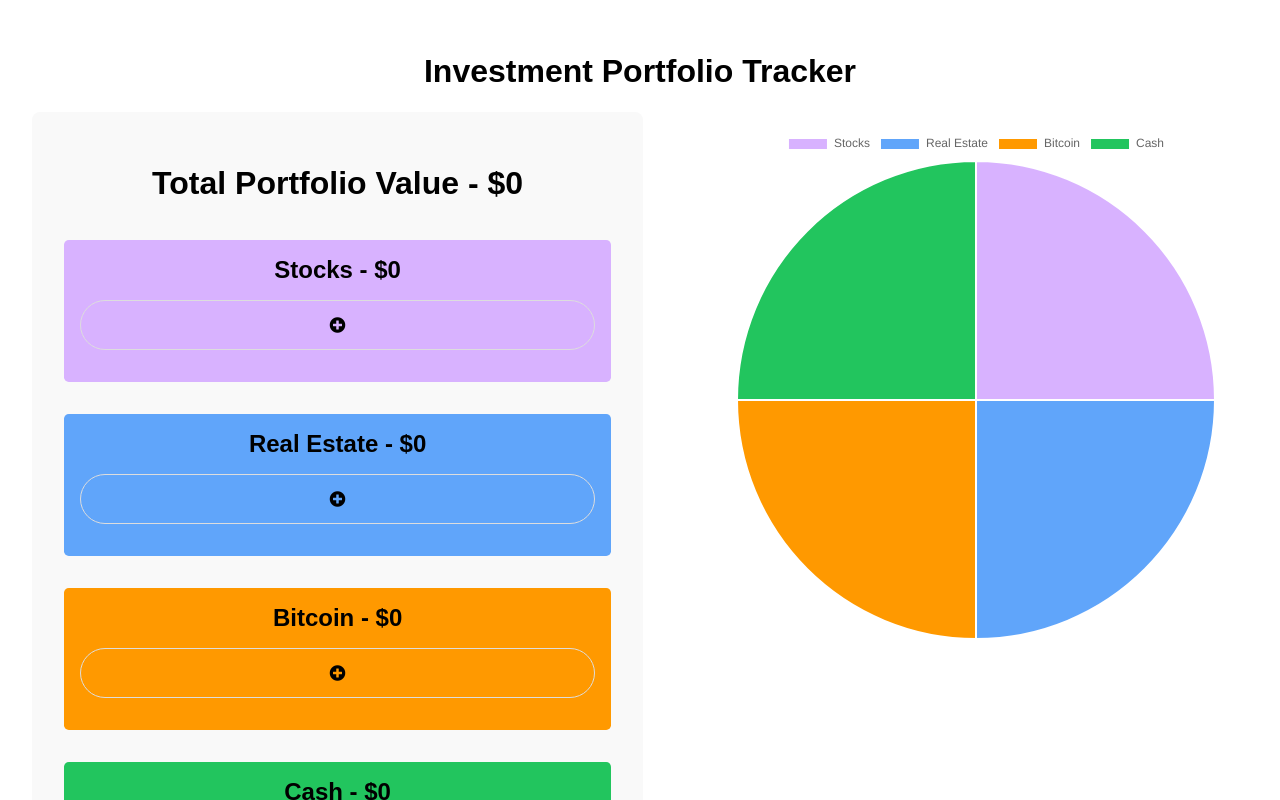
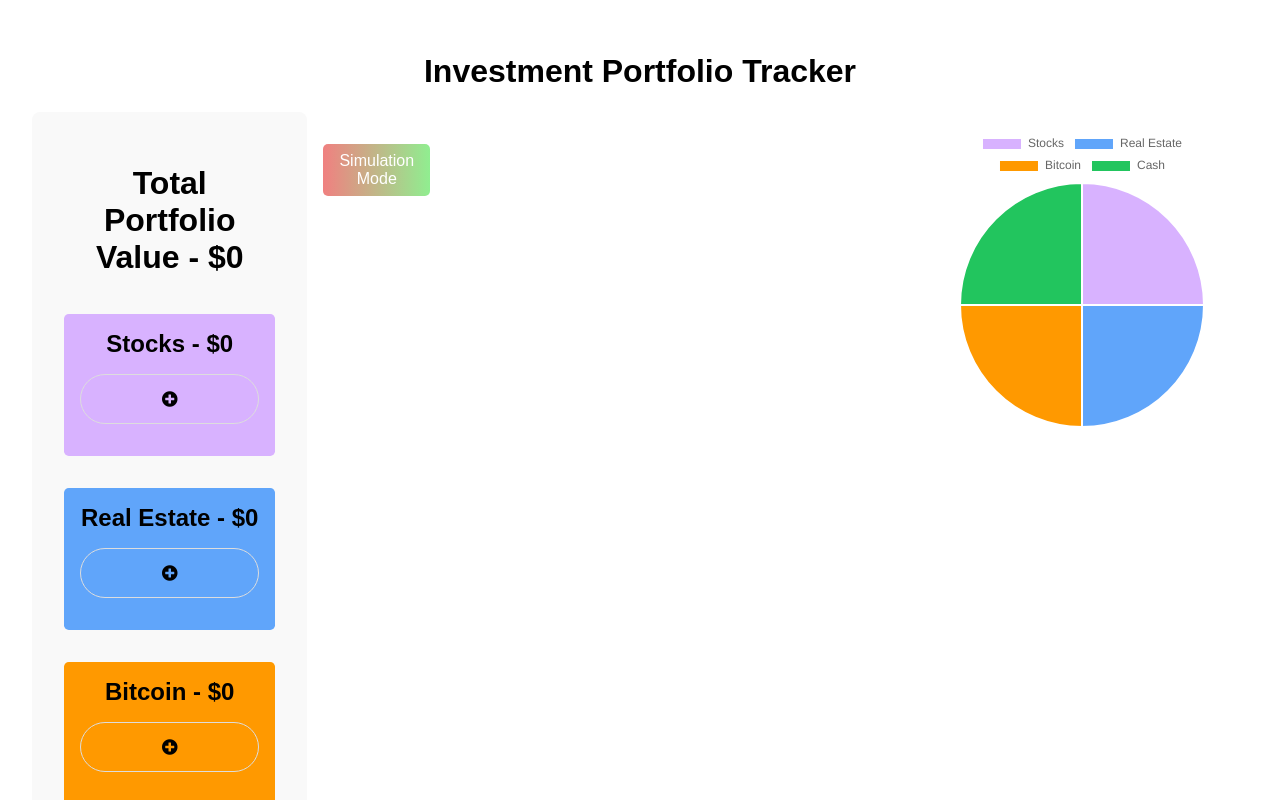
Before and after one commit to mjohnculhane/investment-portfolio, a React (Create React App) app: page / in a window 1280 px wide. Shown: the top 800 px of the page. Built offline with nearby package versions, Linux system fonts and the light colour scheme.

Commit message:
Added some functions to begin developing portfolio simulation mode, starting with Bitcoin.

```diff
--- a/package.json
+++ b/package.json
@@ -6,6 +6,7 @@
     "chart.js": "^4.4.7",
     "cra-template": "1.2.0",
     "font-awesome": "^4.7.0",
+    "rc-slider": "^11.1.8",
     "react": "^19.0.0",
     "react-chartjs-2": "^5.3.0",
     "react-dom": "^19.0.0",
--- a/src/App.css
+++ b/src/App.css
@@ -1,5 +1,6 @@
 .App {
   font-family: Arial, sans-serif;
+  font-size: 1rem;
   display: flex;
   flex-direction: column;
   align-items: center;
@@ -73,6 +74,7 @@ button:hover {
 
 .asset-container {
   display: flex;
+  font-size: 1rem;
   align-items: center; /* Vertically align items */
   gap: 1rem; /* Optional: adds space between the <p> and <button> */
   padding: 0.5rem; /* Adds padding inside the border */
@@ -97,6 +99,7 @@ button:hover {
 }
 
 .asset-container p {
+  font-size: 1rem;
   flex-grow: 1; /* Makes the <p> element take up available space */
   text-align: center; /* Centers the text horizontally */
   margin: 0; /* Removes default margin */
@@ -120,3 +123,36 @@ input[type="number"] {
 .add-asset:hover {
   background-color: #f5f5f5;
 }
+
+/* Simulation Components */
+.simulation-toggle-button {
+  text-align: center;
+  margin-top: 2rem;
+}
+
+.simulation-toggle-button button {
+  font-size: 1rem;
+  padding: 0.5rem 1rem;
+  background: linear-gradient(to right, lightcoral, lightgreen); /* Lighter red and green */
+  color: white;
+  border: none;
+  border-radius: 5px;
+  cursor: pointer;
+  transition: background-color 0.3s ease;
+}
+
+.simulation-toggle-button button:hover {
+  background: linear-gradient(to right, red, rgb(108, 197, 108));
+}
+
+.btc-slider {
+  display: flex;
+  align-items: center;
+  margin: 1rem;
+  width: 100%; /* Ensures the slider takes up the full width of its container */
+}
+
+.btc-slider input[type="range"] {
+  width: 80%; /* Sets the slider width to 80% of its container */
+  max-width: 600px; /* Optional, limits the maximum width */
+}
--- a/src/App.js
+++ b/src/App.js
@@ -1,6 +1,8 @@
 import React, { useState } from 'react';
 import { Pie } from 'react-chartjs-2';
 import { Chart as ChartJS, ArcElement, Tooltip, Legend } from 'chart.js';
+import Slider from 'rc-slider';
+import 'rc-slider/assets/index.css'; // Make sure to import the styles
 import './App.css';
 
 ChartJS.register(ArcElement, Tooltip, Legend);
@@ -126,6 +128,23 @@ function App() {
     } else if (category === 'cash') {
       setCashFormData({ ...cashFormData, [name]: value });
     }
+  };
+
+  // Simulation mode components
+  const [inSimulationMode, setInSimulationMode] = useState(false);
+
+  const [simulatedBtc, setSimulatedBtc] = useState({ amount: 0, price: 0 });
+
+  const [sliderValue, setSliderValue] = useState(100);
+
+  const handleSimulationToggle = () => {
+    setInSimulationMode((prevMode) => {
+      if (!prevMode) {
+        // Capture Bitcoin details when entering simulation mode
+        setSimulatedBtc({ amount: btcAmount, price: btcPrice });
+      }
+      return !prevMode;
+    });
   };
 
   return (
@@ -377,6 +396,38 @@ function App() {
           </div>
 
         </div>
+        <div className="simulation-toggle-button">
+          <button onClick={() => handleSimulationToggle(prevMode => !prevMode)}>
+            {inSimulationMode ? 'Exit Simulation' : 'Simulation Mode'}
+          </button>
+        </div>
+        {inSimulationMode ? (
+          <div className="simulated-bitcoin-display">
+            <h2>Bitcoin in Simulation</h2>
+            <p>{formatNumber(simulatedBtc.amount)} BTC @ ${formatNumber(simulatedBtc.price)} each</p>
+            <label htmlFor="btcPriceSlider">BTC Price Multiplier (0 - 100x): </label>
+            <div className="btc-slider">
+              <input
+                id="btcPriceSlider"
+                type="range"
+                min="0"
+                max="100"
+                value={sliderValue}
+                onChange={(e) => {
+                  const newValue = e.target.value;
+                  setSliderValue(newValue);
+                  // Update btcPrice based on slider value
+                  setBtcPrice(btcAmount * (btcPrice * newValue / 100)); // Adjust price based on multiplier
+                }}
+              />
+              <p>Adjusted BTC Price: ${formatNumber(btcPrice)}</p>
+            </div>
+          </div>
+        ) : (
+          <div className="main-content">
+            {/* Full portfolio goes here (stocks, real estate, etc.) */}
+          </div>
+        )}
         <div className="pie-chart">
           <Pie data={data} />
         </div>
```
Also changed, not shown: 1 other file (tests, documents, lock files or other folders).
